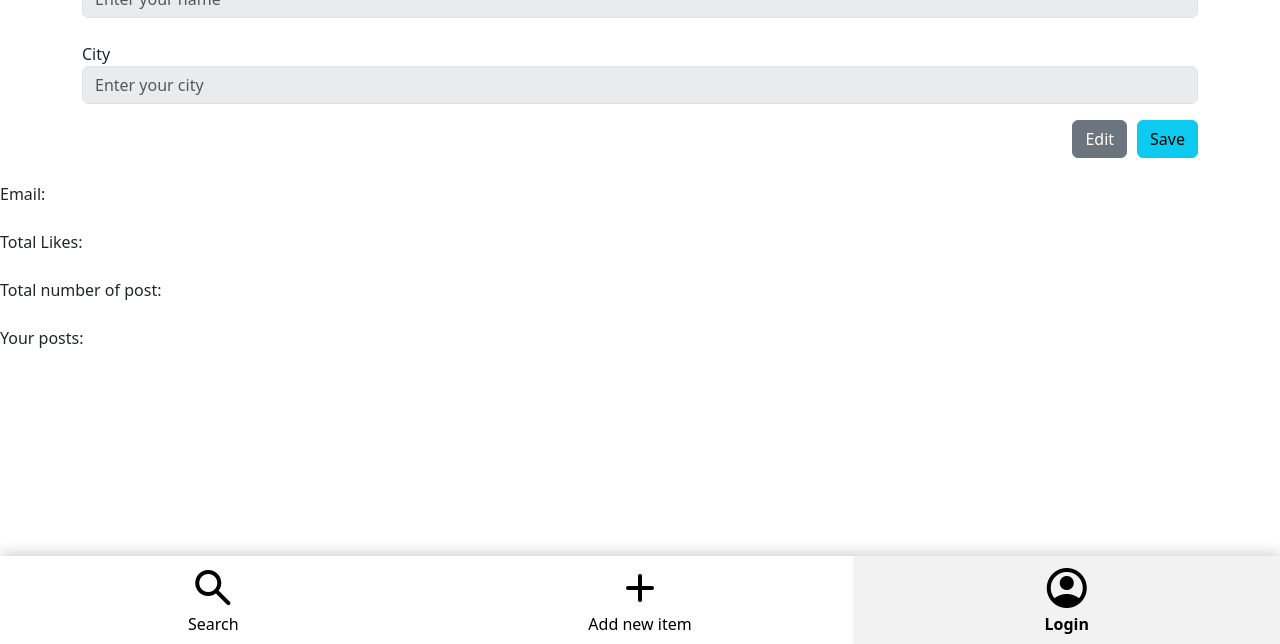
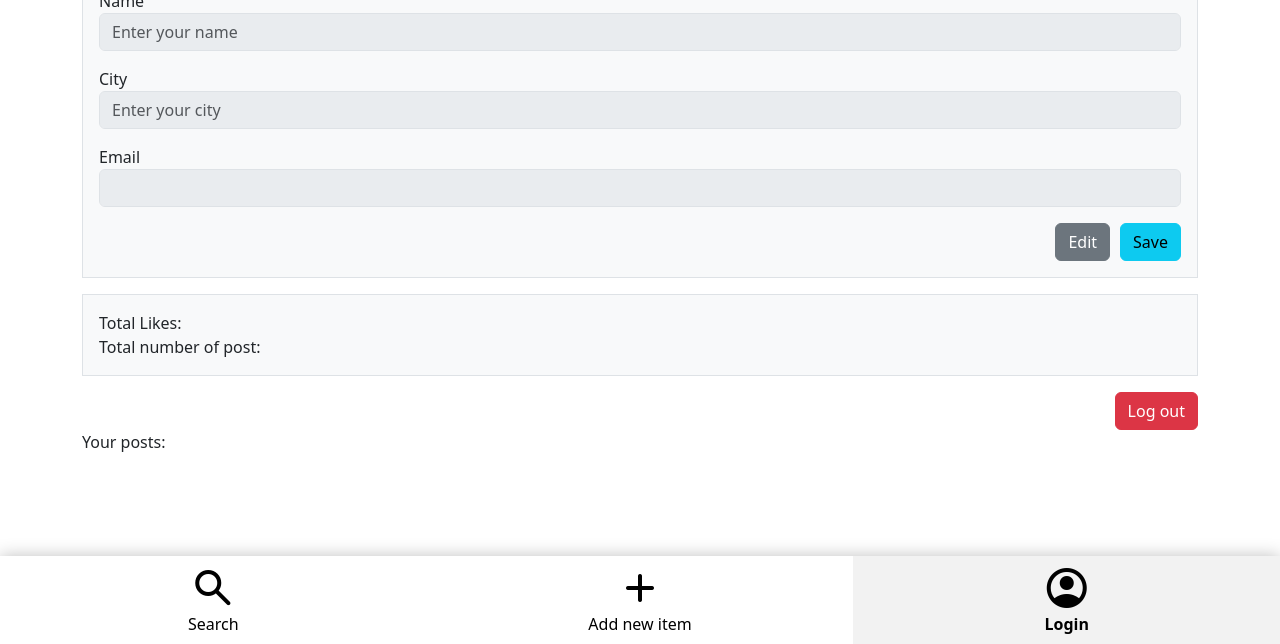
Before and after one commit to gu1dosan/1800_202330_BBY07, a plain HTML site: page profile.html in a window 1280 px wide. Shown: the part 156-800 px from the top of the page. Drawn offline with nearby package versions, Linux system fonts and the light colour scheme; no server answers; a script that the page names is missing.

Commit message:
profile page redesign and add logout function

```diff
--- a/profile.html
+++ b/profile.html
@@ -38,17 +38,23 @@
   <!------------------------------>
   <!-- Stuff for body goes here -->
   <div class="container">
+    <div class="row mt-3 mb-3">
+      <div class="col">
+        <div class="p-3 border bg-light">
           <h1>User Profile </h1>
           <form>
             <fieldset class="mb-3" id="personalInfoFields" disabled>
-        <div class="form-group">
+              <div class="form-group mb-3">
                 <label>Name</label>
                 <input type="text" id="nameInput" class="form-control" placeholder="Enter your name">
               </div>
-        <br>
-        <div class="form-group">
+              <div class="form-group mb-3">
                 <label>City</label>
                 <input type="text" id="cityInput" class="form-control" placeholder="Enter your city">
+              </div>
+              <div class="form-group">
+                <label>Email</label>
+                <input type="email" id="emailInput" class="form-control" placeholder="" disabled>
               </div>
             </fieldset>
             <div class="d-flex justify-content-end mt-2">
@@ -58,23 +64,33 @@
             </div>
           </form>
         </div>
-  <br>
-        <div>
-          Email: <span id="emailInput"></span>
       </div>
-        <br>
+    </div>
+    <div class="row mb-3">
+      <div class="col">
+        <div class="p-3 border bg-light">
           <div>
             Total Likes: <span id="likesInput"></span>
           </div>
-        <br>
           <div>
             Total number of post: <span id="numOfPostInput"></span>
           </div>
-        <br>
+        </div>
+      </div>
+    </div>
+    <div class="d-flex justify-content-end mt-2">
+      <button type="button" class="btn btn-danger" onclick="logout()">Log out</button>
+    </div>
 
     <div id="items-go-here">
       Your posts:
     </div>
+
+  </div>
+
+
+
+
   <template id="itemCardTemplate">
 
     <div class="item-card">
--- a/scripts/skeleton.js
+++ b/scripts/skeleton.js
@@ -23,13 +23,10 @@ loadSkeleton(); //invoke the function
 Log out function
  */
 function logout() {
-    document.getElementById("sidebar-profile-logout-button").addEventListener("click" , (evt) => {
-        evt.preventDefault();
-        firebase.auth().signOut().then(() => {
-            console.log("logging out successsfully");
-            location.href = "/search.html";
-        }).catch((err) => {
-            console.log(err);
-        });
+    firebase.auth().signOut().then(() => {
+        console.log("logging out successsfully");
+        location.href = "/index.html";
+    }).catch((err) => {
+        console.log(err);
     });
 }
```
Lines whose indentation alone changed are shown as unchanged.
